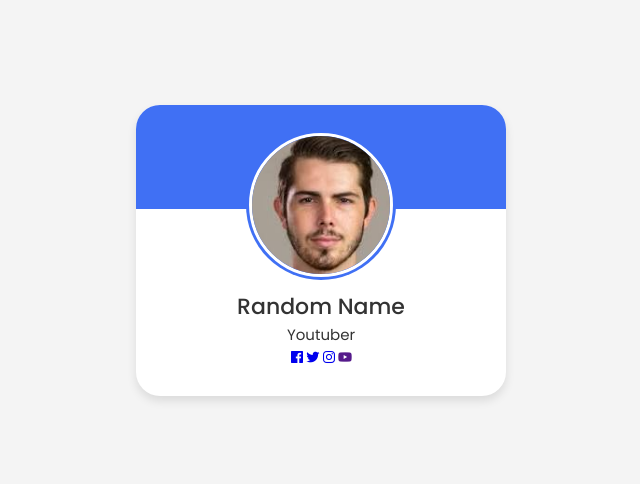
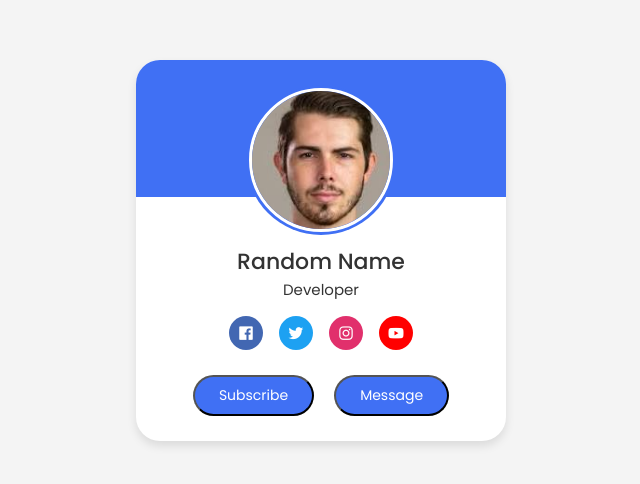
Before and after one commit to SarthakKotewale/Profile-Card-UI-CSS, a plain HTML site: page index.html in a window 1280 px wide. Shown: the part 150-634 px from the top of the page, without its empty margins (319-959 px from the left). Drawn offline with nearby package versions, Linux system fonts and the light colour scheme.

Commit message:
added buttons and media-buttons css

```diff
--- a/index.html
+++ b/index.html
@@ -14,23 +14,25 @@
         </div>
         <div class="text-data">
             <span class="name">Random Name</span>
-            <span class="job">Youtuber</span>
+            <span class="job">Developer</span>
         </div>
         <div class="media-buttons">
-
-            <a href="#" class="link">
+            <a href="#" style="background: #4267b2;" class="link">
                 <i class='bx bxl-facebook-square'></i>
             </a>
-            <a href="#" class="link">
+            <a href="#" style="background: #1da1f2;" class="link">
                 <i class='bx bxl-twitter'></i>
             </a>
-            <a href="#" class="link">
+            <a href="#" style="background: #e1306c;" class="link">
                 <i class='bx bxl-instagram'></i>
             </a>
-            <a href="" class="link">
+            <a href="" style="background: #ff0000;" class="link">
                 <i class='bx bxl-youtube'></i>
             </a>
-
+        </div>
+        <div class="buttons">
+            <button class="button">Subscribe</button>
+            <button class="button">Message</button>
         </div>
     </div>
 </body>
--- a/style.css
+++ b/style.css
@@ -67,4 +67,37 @@ body {
 .profile-card .media-buttons{
     display: flex;
     align-items: center;
+    margin-top: 15px;
 }
+.media-buttons .link{
+    display: flex;
+    align-items: center;
+    justify-content: center;
+    color: #fff;
+    font-size: 18px;
+    height: 34px;
+    width: 34px;
+    border-radius: 50%;
+    margin: 0 8px;
+    text-decoration: none;
+    background-color: #4070f4;
+}
+.profile-card .buttons{
+    display: flex;
+    align-items: center;
+    margin-top: 25px;
+}
+.buttons .button{
+    color: #fff;
+    font-size: 14px;
+    font-weight: 400;
+    cursor: pointer;
+    padding: 8px 24px;
+    margin: 0 10px;
+    border-radius: 24px;
+    background-color: #4070f4;
+    transition: all 0.3s ease;
+}
+.buttons .button:hover{
+    background-color: #0e4bf1;
+}
```
